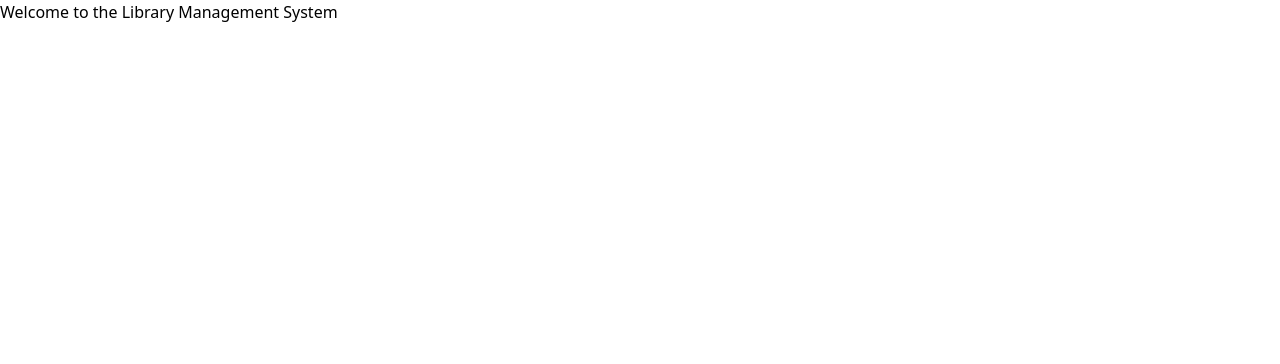
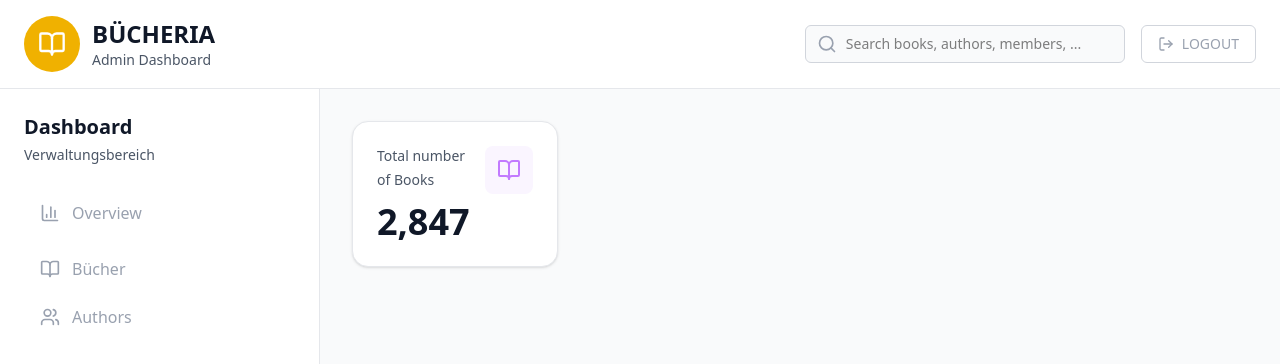
Before and after one commit to stefa-ie/buecheria_library_app, a React (Vite) app in the folder frontend/: page / in a window 1280 px wide. Shown: the top 364 px of the page. Built offline with nearby package versions, Linux system fonts and the light colour scheme.

Commit message:
first dashboard design draft

```diff
--- a/frontend/package.json
+++ b/frontend/package.json
@@ -11,6 +11,7 @@
   },
   "dependencies": {
     "@tailwindcss/vite": "^4.1.14",
+    "lucide-react": "^0.546.0",
     "react": "^19.1.1",
     "react-dom": "^19.1.1",
     "react-router-dom": "^7.9.4",
--- a/frontend/src/App.jsx
+++ b/frontend/src/App.jsx
@@ -1,12 +1,13 @@
 import { BrowserRouter as Router, Routes, Route } from "react-router-dom";
 import AuthorsPage from "./pages/AuthorsPage"
 import BooksPage from "./pages/BooksPage"
+import DashboardPage from "./pages/DashboardPage"
 
 function App() {
     return (
         <Router>
             <Routes>
-                <Route path="/" element={<h1>Welcome to the Library Management System</h1>}/>
+                <Route path="/" element={<DashboardPage />}/>
                 <Route path="/authors" element={<AuthorsPage />} />
                 <Route path="/books" element={<BooksPage />} />
             </Routes>
--- /dev/null
+++ b/frontend/src/pages/DashboardPage.jsx
@@ -0,0 +1,115 @@
+import { BookOpen, Users, BarChart3, Search, LogOut } from "lucide-react"
+import { Link } from "react-router-dom";
+import AuthorsPage from "./AuthorsPage"
+import BooksPage from "./BooksPage"
+
+// Basic Button component
+function Button({ children, className = "", variant = "default", ...props }) {
+  const base = "inline-flex items-center px-4 py-2 text-sm font-medium rounded-md"
+  const variants = {
+    default: "bg-emerald-400 text-white hover:bg-purple-800",
+    outline: "border border-gray-300 text-gray-400 hover:bg-gray-100",
+  }
+  return (
+    <button className={`${base} ${variants[variant]} ${className}`} {...props}>
+      {children}
+    </button>
+  )
+}
+
+// Basic Input component
+function Input({ className = "", ...props }) {
+  return (
+    <input
+      className={`border border-gray-300 rounded-md px-3 py-2 text-sm ${className}`}
+      {...props}
+    />
+  )
+}
+
+// Basic Card component
+function Card({ children, className = "" }) {
+  return <div className={`shadow-sm ${className}`}>{children}</div>
+}
+
+export default function DashboardPage() {
+  return (
+    <div className="min-h-screen bg-gray-50">
+      {/* Header */}
+      <header className="bg-white border-b border-gray-200 px-6 py-4">
+        <div className="flex items-center justify-between">
+          <div className="flex items-center gap-3">
+            <div className="w-14 h-14 bg-yellow-500 rounded-full flex items-center justify-center">
+              <BookOpen className="w-7 h-7 text-white" />
+            </div>
+            <div>
+              <h1 className="text-2xl font-bold text-gray-900">BÜCHERIA</h1>
+              <p className="text-sm text-gray-600">Admin Dashboard</p>
+            </div>
+          </div>
+
+          <div className="flex items-center gap-4">
+            <div className="relative">
+              <Search className="absolute left-3 top-1/2 -translate-y-1/2 w-5 h-5 text-gray-400" />
+              <Input type="search" placeholder="Search books, authors, members, ..." className="pl-10 w-80 bg-gray-50" />
+            </div>
+            <Button variant="outline" className="gap-2 bg-transparent">
+              <LogOut className="w-4 h-4" />
+              LOGOUT
+            </Button>
+          </div>
+        </div>
+      </header>
+
+      <div className="flex">
+        {/* Sidebar */}
+        <aside className="w-80 bg-white border-r border-gray-200 min-h-[calc(100vh-89px)] p-6">
+          <div className="space-y-2">
+            <h2 className="text-xl font-bold text-gray-900 mb-1">Dashboard</h2>
+            <p className="text-sm text-gray-600 mb-6">Verwaltungsbereich</p>
+
+            <nav className="space-y-2">
+              <button className="w-full flex items-center gap-3 px-4 py-3 text-gray-400 hover:bg-purple-400 hover:text-white rounded-lg font-medium">
+                <BarChart3 className="w-5 h-5" />
+                Overview
+              </button>
+
+              <Link to="/books">
+                <button className="w-full flex items-center gap-3 px-4 py-3 text-gray-400 hover:bg-purple-400 hover:text-white rounded-lg font-medium">
+                  <BookOpen className="w-5 h-5" />
+                  Bücher
+                </button>
+              </Link>
+
+              <Link to="/authors">
+                <button className="w-full flex items-center gap-3 px-4 py-3 text-gray-400 hover:bg-purple-400 hover:text-white rounded-lg font-medium">
+                  <Users className="w-5 h-5" />
+                  Authors
+                </button>
+              </Link>
+            </nav>
+          </div>
+        </aside>
+
+        {/* Main Content */}
+        <main className="flex-1 p-8">
+          <div className="grid grid-cols-4 gap-6">
+            {/* Gesamte Bücher Card */}
+            <Card className="p-6 bg-white rounded-2xl border border-gray-200">
+              <div className="flex items-start justify-between">
+                <div>
+                  <p className="text-sm text-gray-600 mb-1">Total number</p>
+                  <p className="text-sm text-gray-600 mb-3">of Books</p>
+                  <p className="text-4xl font-bold text-gray-900">2,847</p>
+                </div>
+                <div className="w-12 h-12 bg-purple-50 rounded-lg flex items-center justify-center">
+                  <BookOpen className="w-6 h-6 text-purple-400" />
+                </div>
+              </div>
+            </Card>
+          </div>
+        </main>
+      </div>
+    </div>
+  )
+}
```
Also changed, not shown: frontend/src/pages/HomePage.jsx (deleted), 1 other file (tests, documents, lock files or other folders).
